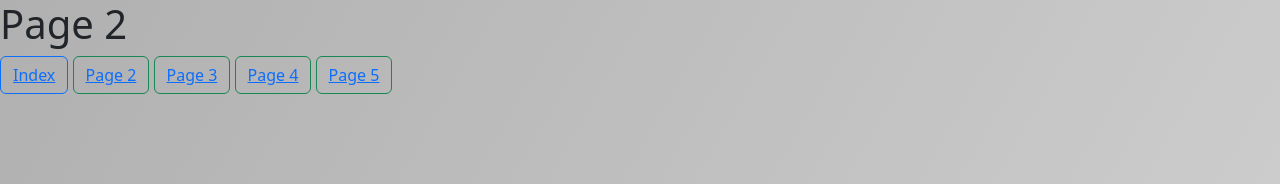
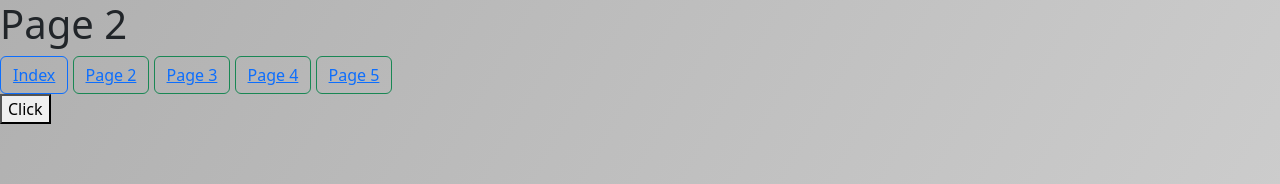
Before and after one commit to Trotter-Stewart/HW5_4013, a plain HTML site: page page2.html in a window 1280 px wide. Shown: the top 184 px of the page. Drawn offline with nearby package versions, Linux system fonts and the light colour scheme.

Commit message:
Update page2.html

```diff
--- a/page2.html
+++ b/page2.html
@@ -40,4 +40,8 @@
   </button>
 </br>
 
+      <div>
+      <button onmouseover="newmessage()">Click</button>
+    </div>
+
 </html>
```
